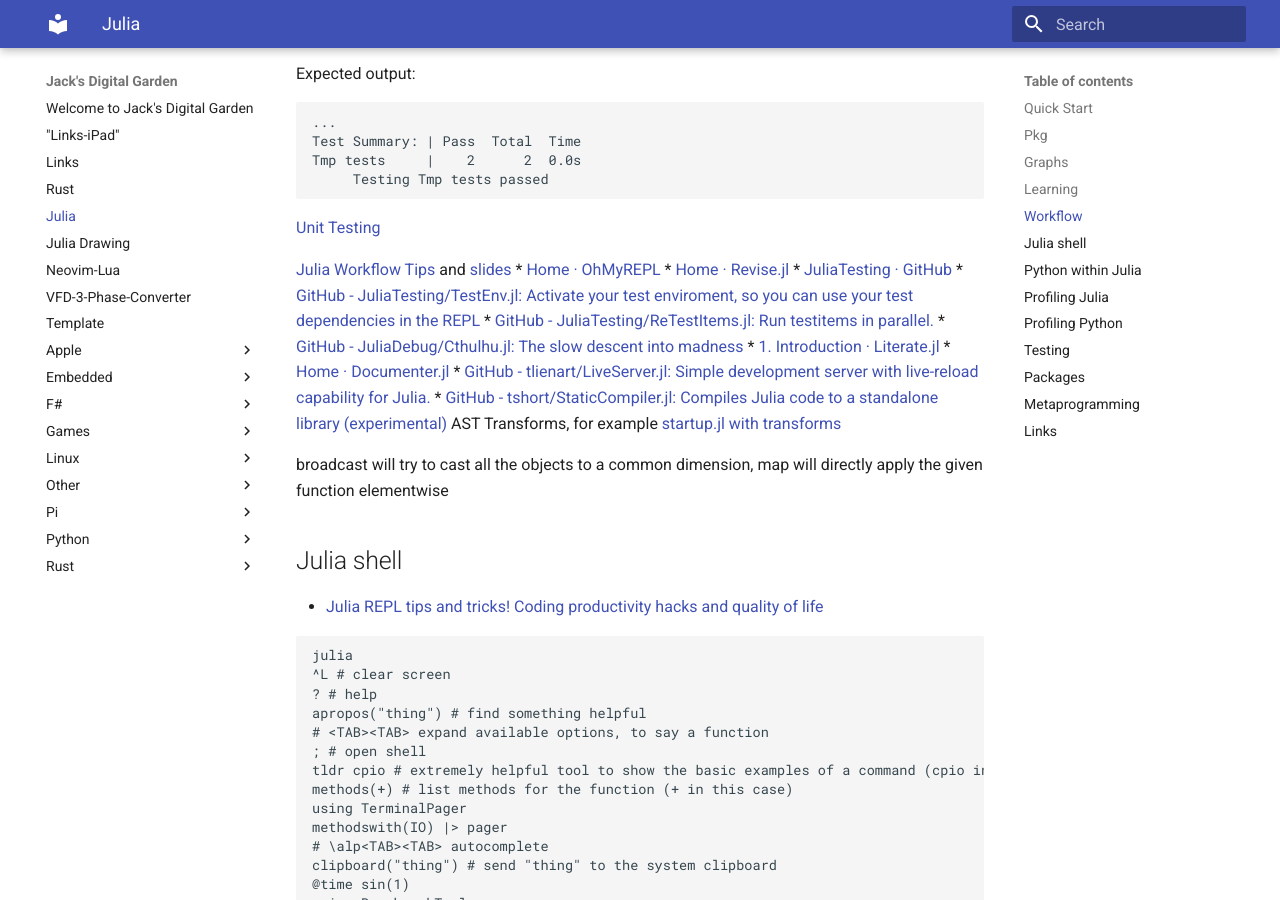
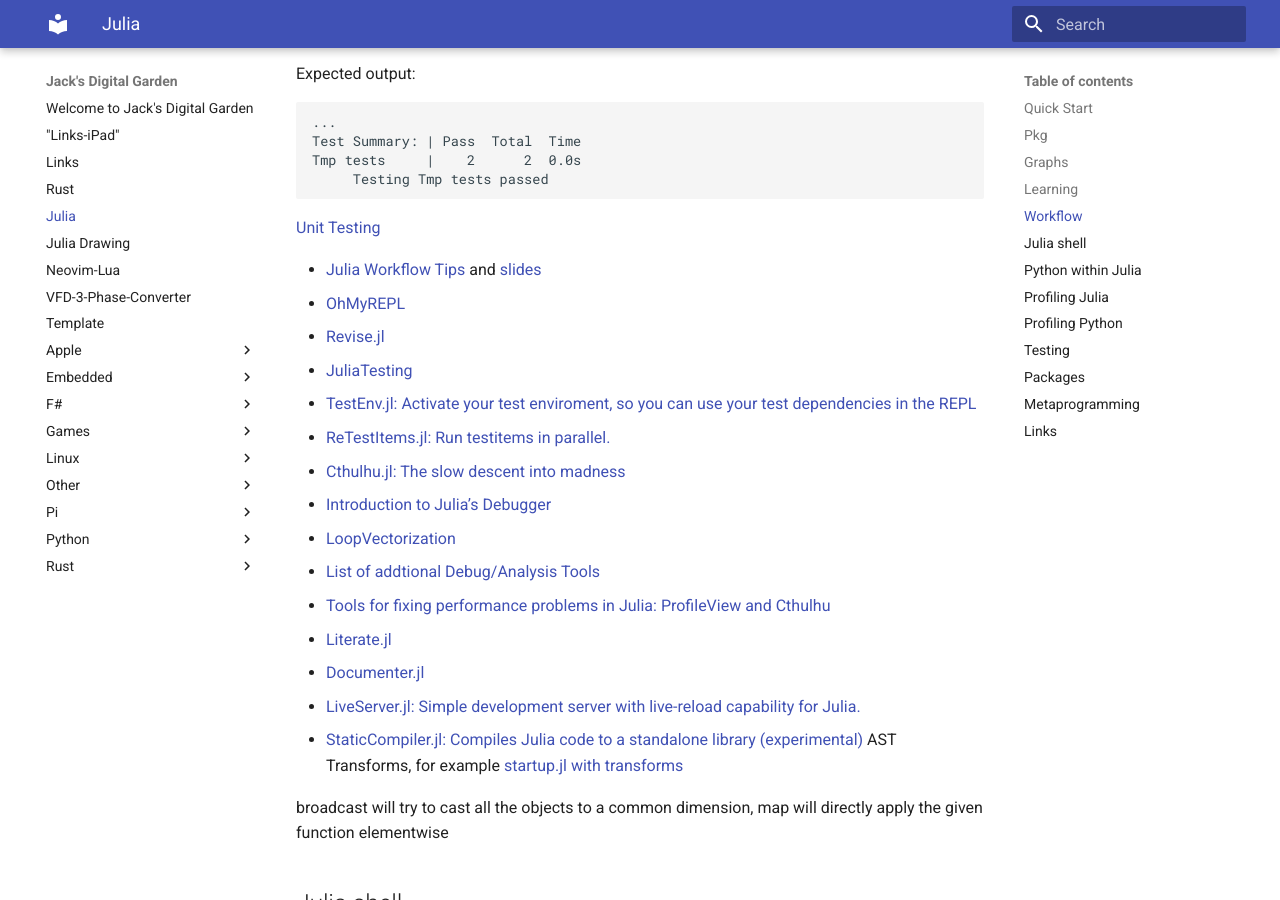
Before and after one commit to jchidley/mkdocs-material-test, an MkDocs documentation site: the page built from docs/2023-03-21-Julia.md, in a window 1280 px wide and 900 px high, scrolled down 2843 px. Built offline with MkDocs 1.6.1 and Material for MkDocs 9.7.7, drawn with Linux system fonts in a browser that asks for light colours.

Commit message:
Link updates

```diff
--- a/docs/2023-03-21-Julia.md
+++ b/docs/2023-03-21-Julia.md
@@ -147,17 +147,21 @@ Tmp tests     |    2      2  0.0s
 
 [Unit Testing](https://docs.julialang.org/en/v1/stdlib/Test/)
 
-[Julia Workflow Tips](https://youtu.be/qM9NtiYlXck) and [slides](bit.ly/3o8SY0R)
-* [Home · OhMyREPL](https://kristofferc.github.io/OhMyREPL.jl/latest/)
-* [Home · Revise.jl](https://timholy.github.io/Revise.jl/stable/)
-* [JuliaTesting · GitHub](https://github.com/JuliaTesting)
-* [GitHub - JuliaTesting/TestEnv.jl: Activate your test enviroment, so you can use your test dependencies in the REPL](https://github.com/JuliaTesting/TestEnv.jl)
-* [GitHub - JuliaTesting/ReTestItems.jl: Run testitems in parallel.](https://github.com/JuliaTesting/ReTestItems.jl)
-* [GitHub - JuliaDebug/Cthulhu.jl: The slow descent into madness](https://github.com/JuliaDebug/Cthulhu.jl)
-* [1. Introduction · Literate.jl](https://fredrikekre.github.io/Literate.jl/v2/)
-* [Home · Documenter.jl](https://documenter.juliadocs.org/stable/)
-* [GitHub - tlienart/LiveServer.jl: Simple development server with live-reload capability for Julia.](https://github.com/tlienart/LiveServer.jl)
-* [GitHub - tshort/StaticCompiler.jl: Compiles Julia code to a standalone library (experimental)](https://github.com/tshort/StaticCompiler.jl)
+* [Julia Workflow Tips](https://youtu.be/qM9NtiYlXck) and [slides](bit.ly/3o8SY0R)
+* [OhMyREPL](https://kristofferc.github.io/OhMyREPL.jl/latest/)
+* [Revise.jl](https://timholy.github.io/Revise.jl/stable/)
+* [JuliaTesting](https://github.com/JuliaTesting)
+* [TestEnv.jl: Activate your test enviroment, so you can use your test dependencies in the REPL](https://github.com/JuliaTesting/TestEnv.jl)
+* [ReTestItems.jl: Run testitems in parallel.](https://github.com/JuliaTesting/ReTestItems.jl)
+* [Cthulhu.jl: The slow descent into madness](https://github.com/JuliaDebug/Cthulhu.jl)
+* [Introduction to Julia’s Debugger](https://webpages.csus.edu/fitzgerald/julia-debugger-tutorial/)
+* [LoopVectorization](https://github.com/JuliaSIMD/LoopVectorization.jl)
+* [List of addtional Debug/Analysis Tools](https://github.com/JuliaDebug/Gallium.jl)
+* [Tools for fixing performance problems in Julia: ProfileView and Cthulhu](https://www.youtube.com/watch?v=pvduxLowpPY&t=283s)
+* [Literate.jl](https://fredrikekre.github.io/Literate.jl/v2/)
+* [Documenter.jl](https://documenter.juliadocs.org/stable/)
+* [LiveServer.jl: Simple development server with live-reload capability for Julia.](https://github.com/tlienart/LiveServer.jl)
+* [StaticCompiler.jl: Compiles Julia code to a standalone library (experimental)](https://github.com/tshort/StaticCompiler.jl)
 AST Transforms, for example  [startup.jl with transforms](https://github.com/fredrikekre/.dotfiles/blob/master/.julia/config/startup.jl)
 
 broadcast will try to cast all the objects to a common dimension, map will directly apply the given function elementwise
```
